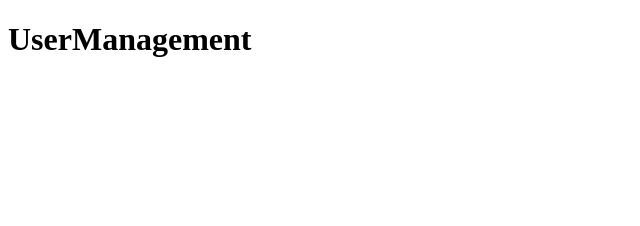
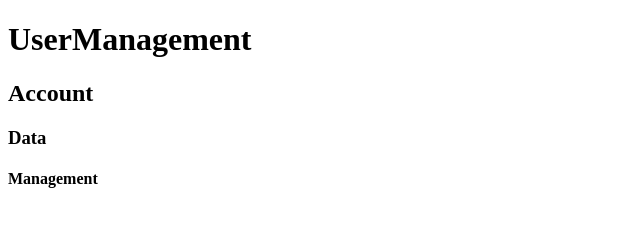
Before and after one commit to newpheeraphat/hello-git, a plain HTML site: page user.html in a window 1280 px wide. Shown: the whole page, without its empty margins (0-640 px from the left). Drawn offline with Linux system fonts and the light colour scheme.

Commit message:
feat: add Account text in user.html
feat: add Data text in user.html

feat: add Management text in user.html

feat: add git sqaure to README.md

```diff
--- a/user.html
+++ b/user.html
@@ -7,5 +7,8 @@
   </head>
   <body>
     <h1>UserManagement</h1>
+    <h2>Account</h2>
+    <h3>Data</h3>
+    <h4>Management</h4>
   </body>
 </html>
```
Also changed, not shown: 1 other file.
